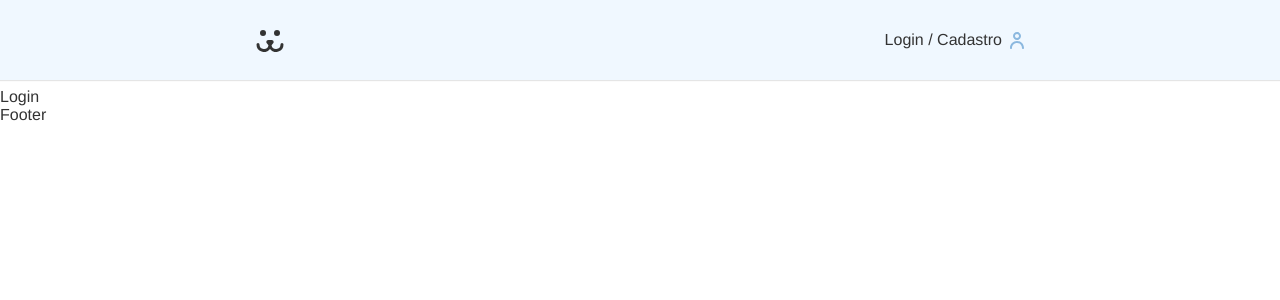
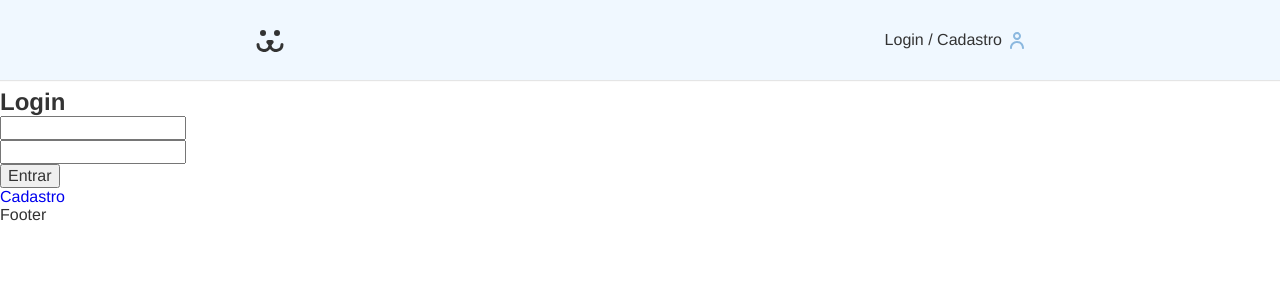
Before and after one commit to lilicesm/react_origamid, a React (Vite) app in the folder projeto_final/: page /login in a window 1280 px wide. Shown: the top 300 px of the page. Built offline with nearby package versions, Linux system fonts and the light colour scheme.

Commit message:
rotas login

```diff
--- a/projeto_final/src/App.jsx
+++ b/projeto_final/src/App.jsx
@@ -13,7 +13,7 @@ function App() {
         <Header />
         <Routes>
           <Route path="/" element={<Home />} />
-          <Route path="/login" element={<Login />} />
+          <Route path="/login/*" element={<Login />} />
         </Routes>
         <Footer />
       </BrowserRouter>
--- a/projeto_final/src/Components/Login/Login.jsx
+++ b/projeto_final/src/Components/Login/Login.jsx
@@ -1,8 +1,18 @@
 import React from 'react';
+import { Route, Routes } from 'react-router-dom';
+import LoginForm from './LoginForm';
+import LoginCreate from './LoginCreate';
+import LoginForgot from './LoginForgot';
+import LoginReset from './LoginReset';
 
 const Login = () => {
   return <div>
-    Login
+    <Routes>
+      <Route path="/" element={<LoginForm />} />
+      <Route path="create" element={<LoginCreate />} />
+      <Route path="forgot" element={<LoginForgot />} />
+      <Route path="reset" element={<LoginReset />} />
+    </Routes>
   </div>;
 };
 
--- /dev/null
+++ b/projeto_final/src/Components/Login/LoginCreate.jsx
@@ -0,0 +1,9 @@
+import React from 'react';
+
+const LoginCreate = () => {
+  return <div>
+    Login Create
+  </div>;
+};
+
+export default LoginCreate;
--- /dev/null
+++ b/projeto_final/src/Components/Login/LoginForgot.jsx
@@ -0,0 +1,9 @@
+import React from 'react';
+
+const LoginForgot = () => {
+  return <div>
+    Login Forgot
+  </div>;
+};
+
+export default LoginForgot;
--- /dev/null
+++ b/projeto_final/src/Components/Login/LoginForm.jsx
@@ -0,0 +1,45 @@
+import React from 'react';
+import { Link } from 'react-router-dom';
+
+const LoginForm = () => {
+  const [username, setUsername] = React.useState('');
+  const [password, setPassword] = React.useState('');
+
+  function handleSubmit(event){
+    event.preventDefault();
+    fetch('https://dogsapi.origamid.dev/json/jwt-auth/v1/token', {
+      method: 'POST',
+      headers: {
+        'Content-Type': 'application/json'
+      },
+      body: JSON.stringify({username, password})
+    }).then((response) => {
+      console.log(response);
+      return response.json();
+    }).then((json) => {
+      console.log(json);
+    });
+  }
+
+  return(
+    <section>
+      <h1>Login</h1>
+      <form action="" onSubmit={handleSubmit}>
+        <input
+          type="text"
+          value={username}
+          onChange={({target}) => setUsername(target.value)}
+        />
+        <input
+          type="password"
+          value={password}
+          onChange={({target}) => setPassword(target.value)}
+        />
+        <button>Entrar</button>
+      </form>
+      <Link to="/login/create">Cadastro</Link>
+    </section>
+  );
+};
+
+export default LoginForm;
--- /dev/null
+++ b/projeto_final/src/Components/Login/LoginReset.jsx
@@ -0,0 +1,9 @@
+import React from 'react';
+
+const LoginReset = () => {
+  return <div>
+    Login Reset
+  </div>;
+};
+
+export default LoginReset;
```
